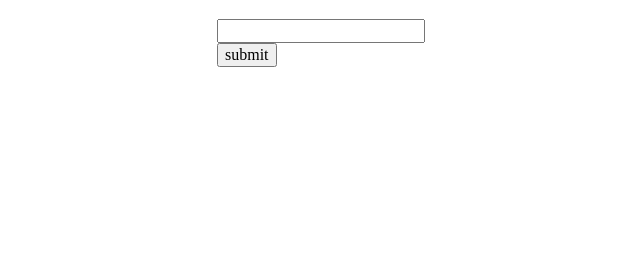
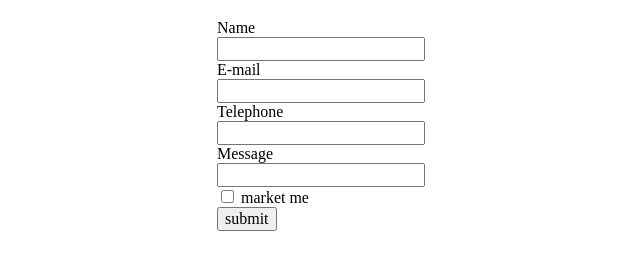
Before and after one commit to department19/HTML-Forms, a plain HTML site: page workshop/index.html in a window 1280 px wide. Shown: the part 93-362 px from the top of the page, without its empty margins (215-855 px from the left). Drawn offline with Linux system fonts and the light colour scheme.

Commit message:
part 2 done

```diff
--- a/workshop/index.html
+++ b/workshop/index.html
@@ -9,8 +9,20 @@
   <body>
     <h1>Contact</h1>
     <form action="https://learn-forms.netlify.com/submit/part1" method="get">
+      <label for="name">Name</label>
       <input type="text" name="name">
 
+      <label for="email">E-mail</label>
+      <input type="email" name="email">
+
+      <label for="telephone">Telephone</label>
+      <input type="number" name="telephone">
+
+      <label for="message">Message</label>
+      <input type="text" name="message">
+
+      <input type="checkbox" name="marketing-consent">
+      <span><label for="marketing-consent"> market me</label></span>
       <button type="submit">submit</button>
     </form>
     <!-- Your form goes here -->
```
